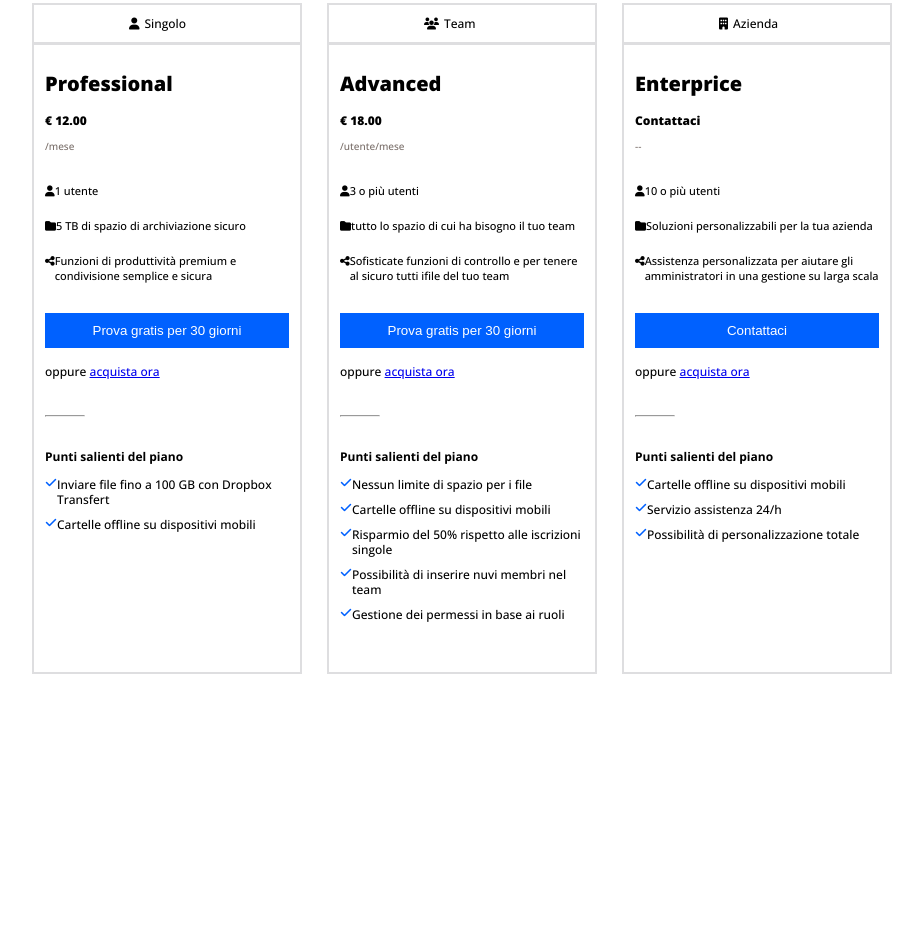
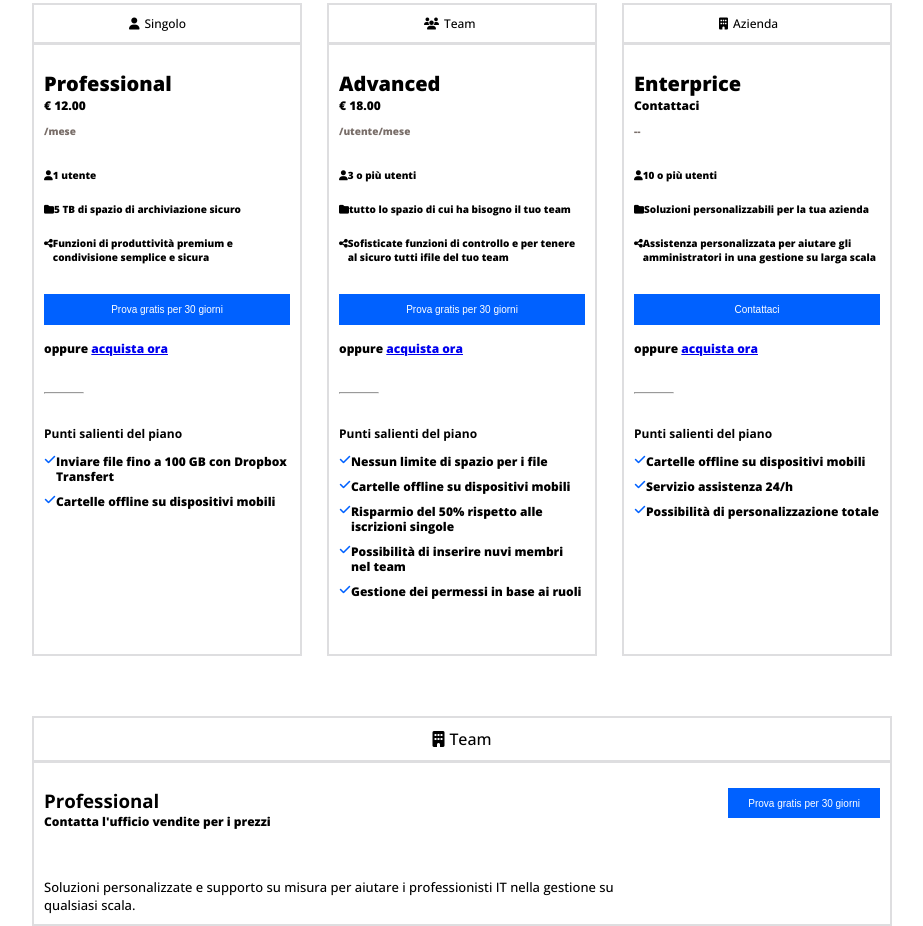
Before and after one commit to GiacomoSeveri/htmlcss-dropbox, a plain HTML site: page index.html in a window 1280 px wide. Shown: the part 894-1820 px from the top of the page, without its empty margins (178-1101 px from the left). Before the commit the page ends 1568 px from the top, so only its background shows below. Drawn offline with nearby package versions, Linux system fonts and the light colour scheme.

Commit message:
second section added

```diff
--- a/css/style.css
+++ b/css/style.css
@@ -186,7 +186,7 @@ div.blu {
 
 .single {
     border: 2px solid #DEDEE0;
-    padding: 25px 11px 0 11px;
+    padding: 25px 10px 0 10px;
     margin-top: -1px;
     width: 100%;
     height: 100%;
@@ -211,7 +211,7 @@ div.blu {
 }
 
 .rule {
-    font-size: 11px;
+    font-size: 10px;
     margin: 10px 0;
     align-items: baseline;
     display: inline-flex;
@@ -221,6 +221,7 @@ div.blu {
     width: 100%;
     padding: 10px 10px;
     margin-top: 20px;
+    font-size: 10px;
 }
 
 .now {
@@ -255,3 +256,29 @@ ul {
     line-height: 15px;
     font-size: 12px;
 }
+
+.ex {
+    width: 100%;
+    margin: 100px 0 0 0;
+    border: 2px solid #DEDEE0;
+    display: inline-block;
+    padding: 10px;
+    text-align: center;
+}
+
+.team {
+    display: flex;
+    justify-content: space-between;
+    height: 30px;
+}
+
+.team-b {
+    padding: 5px 20px;
+    font-size: 10px;
+}
+
+.desc-team {
+    margin: 60px 0 10px 0px;
+    width: 70%;
+    font-size: 13px;
+}
--- a/index.html
+++ b/index.html
@@ -80,7 +80,7 @@
                     <div class="person">
                         <div class="thats-who"><i class="fa-solid fa-user icon-w"></i>Singolo</div>
                         <div class="single">
-                            <h3 class="strong">Professional</h3 class="strong">
+                            <h3 class="strong">Professional</h3">
                             <p class="price">€ 12.00</p>
                             <p class="w-pay">/mese</p>
                             <p class="rule"><i class="fa-solid fa-user"></i> 1 utente</p>
@@ -99,7 +99,7 @@
                     <div class="person">
                         <div class="thats-who"><i class="fa-solid fa-users icon-w"></i>Team</div>
                         <div class="single">
-                            <h3 class="strong">Advanced</h3 class="strong">
+                            <h3 class="strong">Advanced</h3">
                             <p class="price">€ 18.00</p>
                             <p class="w-pay">/utente/mese</p>
                             <p class="rule"><i class="fa-solid fa-user"></i> 3 o più utenti</p>
@@ -121,7 +121,7 @@
                     <div class="person">
                         <div class="thats-who"><i class="fa-solid fa-building icon-w"></i>Azienda</div>
                         <div class="single">
-                            <h3 class="strong">Enterprice</h3 class="strong">
+                            <h3 class="strong">Enterprice</h3">
                             <p class="price">Contattaci</p>
                             <p class="w-pay">--</p>
                             <p class="rule"><i class="fa-solid fa-user"></i> 10 o più utenti</p>
@@ -138,7 +138,24 @@
                             </ul>
                         </div>
                     </div>
+                </div>
+                <div class="cont-m">
+                    <div class="ex"><i class="fa-solid fa-building icon-w"></i>Team</div>
+                    <div class="single">
+                        <div class="team">
+                            <div>
+                                <h3 class="">Professional</h3>
+                                <p class="price">Contatta l'ufficio vendite per i prezzi</p>
+                            </div>
+                            <button class="blu team-b">Prova gratis per 30 giorni</button>
+                        </div>
+                        <p class="desc-team">Soluzioni personalizzate e supporto su misura per aiutare i professionisti IT nella gestione su qualsiasi scala.</p>
+                    </div>
+                </div>
             </div>
+        </section>
+        <section>
+
         </section>
     </main>
 
```
